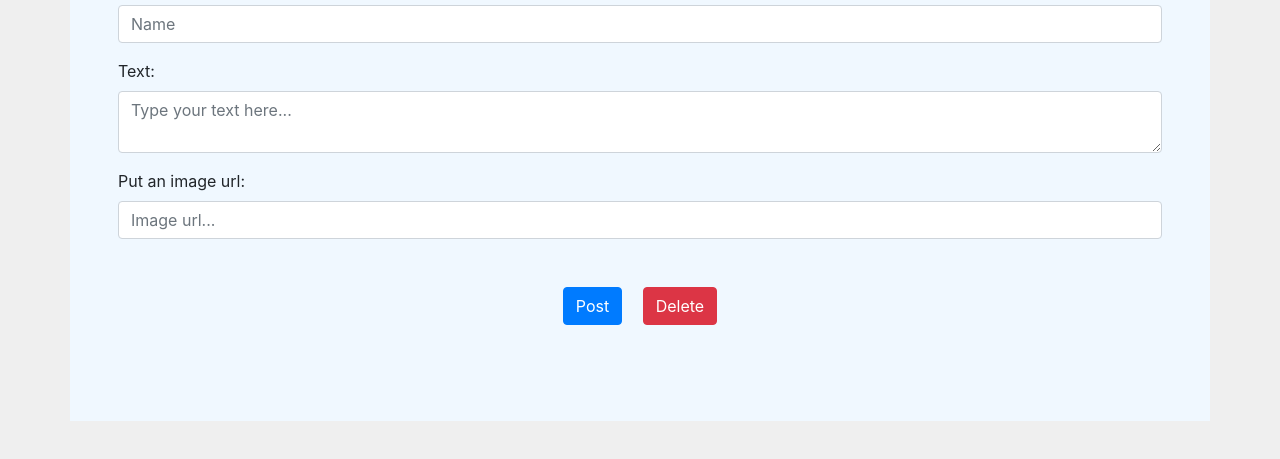
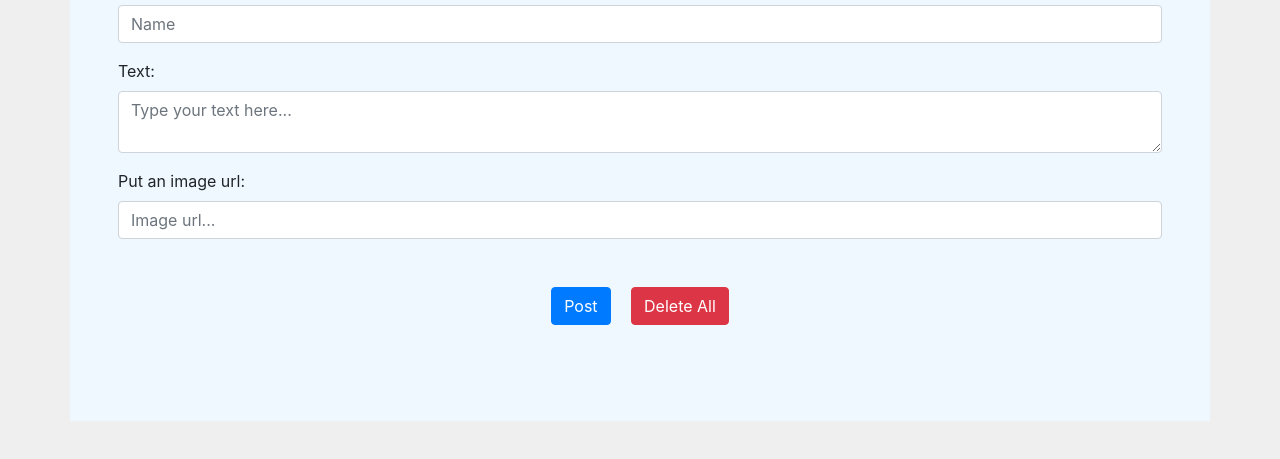
Before and after one commit to shahad0000/W5_D2_Lab1, a plain HTML site: page index.html in a window 1280 px wide. Shown: the part 131-590 px from the top of the page. Drawn offline with nearby package versions, Linux system fonts and the light colour scheme.

```diff
--- a/index.html
+++ b/index.html
@@ -18,7 +18,7 @@
         <input required name="img" class="form-control" type="text" id="img" placeholder="Image url...">
         <div class="m-5">
             <button type="submit" id="post-btn" class="btn btn-primary mx-2">Post</button>
-            <button type="button" id="del-btn" class="btn btn-danger mx-2">Delete</button>
+            <button type="button" id="del-btn" class="btn btn-danger mx-2">Delete All</button>
         </div>
 
     </form>
--- a/main.js
+++ b/main.js
@@ -8,7 +8,6 @@
   let form = document.getElementById("post-form");
 
   form.onsubmit = (e) => {
-    console.log("submitting......");
 
     e.preventDefault();
     const post = async () => {
@@ -62,7 +61,6 @@
           );
         } else {
           localStorage.setItem("username", username.value);
-
           post();
         }
       }
```
